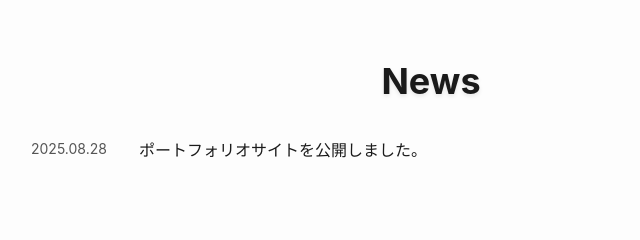
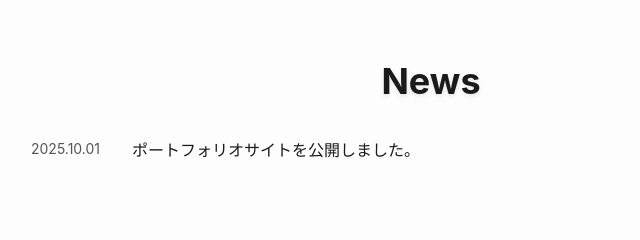
Before and after one commit to Takuamru/2508_portfolio, a plain HTML site: page index.html in a window 1280 px wide. Shown: the part 3680-3920 px from the top of the page, 209-849 px from the left. Drawn offline with Linux system fonts and the light colour scheme.

Commit message:
Update index.html

```diff
--- a/index.html
+++ b/index.html
@@ -914,7 +914,7 @@
         <ul class="c-news-list">
           <!-- TODO: ここから下のお知らせを差し替え・追加・削除 -->
           <li class="c-news-item">
-            <time datetime="2025-08-15" class="c-news-item__date">2025.08.28</time>
+            <time datetime="2025-08-15" class="c-news-item__date">2025.10.01</time>
             <p class="c-news-item__title">ポートフォリオサイトを公開しました。</p>
           </li>
         </ul>
```
